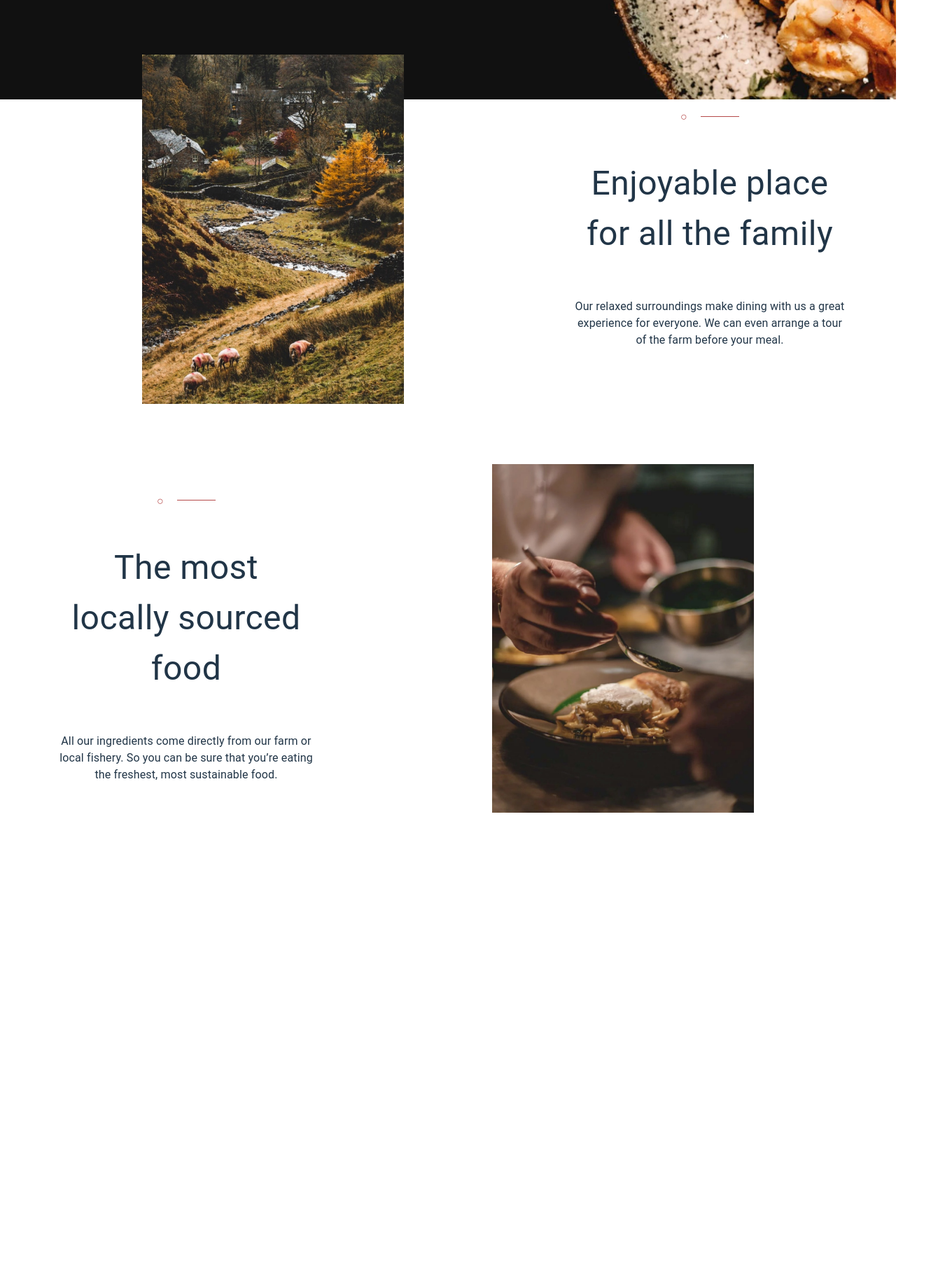
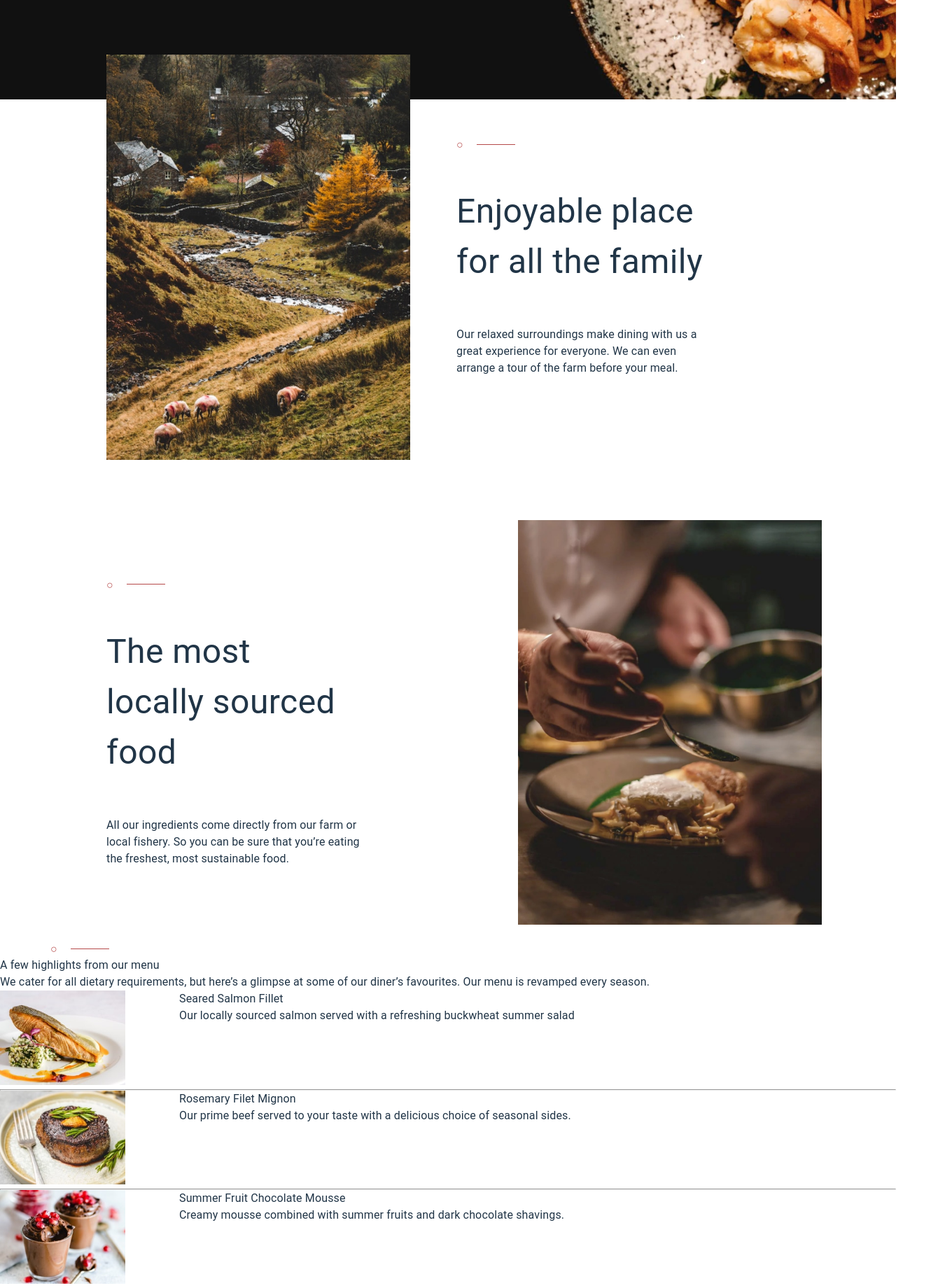
Before and after one commit to ItaloDev-Marcelo/DineRestaurant-CH-MUI-17, a React (Vite) app: page / in a window 1280 px wide. Shown: the part 658-2498 px from the top of the page at 70% size, 1360 px wide, since content can reach past the window. Before the commit the page ends 1841 px from the top, so only its background shows below. Built offline with nearby package versions, Linux system fonts and the light colour scheme.

Commit message:
update files

```diff
--- a/src/App.css
+++ b/src/App.css
@@ -6,10 +6,15 @@
 }
 
 
+body {
+  overflow-x: hidden;
+}
+
 body
 .Dine-home {
   background-image: url(./assets/images/homepage/hero-bg-mobile@2x.jpg);
   background-repeat: no-repeat;
+  background-position: center;
   background-size: cover;
   height: 100vh;
   width: 100vw;
@@ -54,6 +59,8 @@ body
 
 
 
+
+
 @media (min-width: 600px)  {
 
 body
@@ -84,6 +91,13 @@ body
     height: 100vh;
   }
 
+  .desktop img {
+    max-width: 100%;
+    width: 70%;
+  }
+
+
+
 
   .mobile, .tablet {
     display: none;
@@ -93,4 +107,11 @@ body
     display: block;
   }
 
+
+
+  .line-image {
+    display: flex;
+    justify-content: flex-start;
+    margin-left: 4.5em;
   }
+  }
--- a/src/App.jsx
+++ b/src/App.jsx
@@ -2,6 +2,7 @@
 import './App.css'
 import AboutUs from './Pages/AboutUs'
 import Home from './Pages/Home'
+import MenuSection from './Pages/MenuSection'
 
 function App() {
 
@@ -10,6 +11,7 @@ function App() {
      <Home/>
      <main>
         <AboutUs/>
+        <MenuSection/>
      </main>
     </>
   )
--- a/src/Pages/AboutUs.jsx
+++ b/src/Pages/AboutUs.jsx
@@ -27,45 +27,52 @@ export default function AboutUs() {
 
 
   return (
-    <Stack component='section' className="Travel-plates" padding='1em' textAlign='center'
+    <Stack component='section' className="Travel-plates"
+    padding={{xs: '1em', lg: '1em 5em'}} textAlign={{xs: 'center' , lg: 'left'}}
      >
-       <Stack component='article'  flexDirection={{lg: 'row'}} sx={{position: 'relative', top: '-5em'}} justifyContent='center' alignItems='center'>
-              <Box className='mobile reveal'  >
+
+
+       <Stack component='article'   display={'flex'}
+        flexDirection={{lg: 'row'}} sx={{position: 'relative', top: '-5em', left: {lg: '4.5em'},
+          justifyContent:'center',  alignItems:'center'}} >
+              <Box component='div' className='mobile reveal'  >
               <img src={CheepImage1} alt="" />
               </Box>
-              <Box className='tablet reveal' >
+              <Box  component='div' className='tablet reveal' >
               <img src={CheepImage2} alt="" />
               </Box>
-              <Box className='desktop reveal' >
+              <Box  component='div' className='desktop reveal' >
               <img src={CheepImage3} alt="" />
               </Box>
-          <Stack component='div' className="reveal" margin='1em 0' maxWidth='500px' >
-              <Box className='line-image'position='relative'>
+          <Stack component='div' className="reveal" margin='1em 0' maxWidth='500px' position='relative' left={{lg: '-12em'}} >
+              <Box className='line-image'>
                  <Box className='bubble'>○</Box>
                  <Box className='line'></Box>
               </Box>
               <Typography component='h2' fontSize={{xs: '2em',md: '3em', lg: '3em'}} padding='0 1.5em' margin='1em 0'>Enjoyable place for all the family </Typography>
-              <Typography component='p' padding={{xs: '0 1.4em', md: '0 3.5em'}}  margin='.5em 0' >Our relaxed surroundings make dining with us a great experience for everyone. We can even arrange
+              <Typography component='p' padding={{xs: '0 1.4em', md: '0 3.5em', lg: '0 4em'}} margin={{xs: '.5em 0', lg: '0.5em 0 .5em .5em'}}  >Our relaxed surroundings make dining with us a great experience for everyone. We can even arrange
               a tour of the farm before your meal.</Typography>
           </Stack>
        </Stack>
-       <Stack component='article' flexDirection={{lg: 'row-reverse'}} justifyContent='center' alignItems='center' >
-          <Box className='mobile reveal'>
+
+
+       <Stack component='article'   display='flex' flexDirection={{lg: 'row-reverse'}}   justifyContent={{xs: 'center', lg: 'flex-end'}} alignItems='center'   >
+              <Box className='mobile reveal'>
               <img src={FoodPlate1} alt="" />
               </Box>
               <Box className='tablet reveal'>
               <img src={FoodPlate2} alt="" />
               </Box>
-              <Box className='desktop reveal'>
+              <Box className='desktop reveal' position='relative' right='-10em'>
               <img src={FoodPlate3} alt="" />
               </Box>
-          <Stack component='div' className="reveal"  margin='1em 0' maxWidth='500px'>
+          <Stack component='div' className="reveal"  margin={{xs: '1em 0', lg: '0'}} maxWidth='500px'>
               <Box className='line-image' position='relative'>
               <Box className='bubble'>○</Box>
               <Box className='line'></Box>
               </Box>
               <Typography component='h2' fontSize={{xs: '2em',md: '3em', lg: '3em'}} padding='0 1.5em' margin='1em 0'>The most locally sourced food</Typography>
-              <Typography component='p' padding={{xs: '0 1.4em', md: '0 3.5em'}} margin='.5em 0' >All our ingredients come directly from our farm or local fishery. So you can be sure that you’re
+              <Typography component='p' padding={{xs: '0 1.4em', md: '0 3.5em' , lg: '0 4em'}} margin={{xs: '.5em 0', lg: '0.5em 0 .5em .5em'}} >All our ingredients come directly from our farm or local fishery. So you can be sure that you’re
               eating the freshest, most sustainable food.</Typography>
           </Stack>
        </Stack>
--- a/src/Pages/MenuSection.jsx
+++ b/src/Pages/MenuSection.jsx
@@ -0,0 +1,79 @@
+import { Box, Stack, Typography } from "@mui/material";
+
+import Salmon0 from '../assets/images/homepage/salmon-mobile@2x.jpg';
+import Salmon1 from '../assets/images/homepage/salmon-desktop-tablet@2x.jpg';
+
+import Beef0 from '../assets/images/homepage/beef-mobile@2x.jpg';
+import Beef1 from '../assets/images/homepage/beef-desktop-tablet@2x.jpg';
+
+import Snack0 from '../assets/images/homepage/chocolate-mobile@2x.jpg';
+import Snack1 from '../assets/images/homepage/chocolate-desktop-tablet@2x.jpg';
+
+export default function MenuSection() {
+    return (
+        <Stack>
+            <Stack className='menuHeader--info'>
+                <Box className='line-image'>
+                    <Box className='bubble'>○</Box>
+                    <Box className='line'></Box>
+                </Box>
+                <Typography component='h2' >A few highlights from our menu</Typography>
+                <Typography component='p'  >We cater for all dietary requirements, but here’s a glimpse at some of our diner’s favourites.
+                    Our menu is revamped every season.</Typography>
+
+            </Stack>
+
+
+            <Stack className="foodList">
+                <Box sx={{ display: 'flex', flexDirection: 'row' }}>
+                    <Box className='image-container'>
+                        <Box className='mobile'>
+                            <img src={Salmon0} alt="" />
+                        </Box>
+                        <Box className='tablet desktop '>
+                            <img src={Salmon1} alt="" />
+                        </Box>
+
+                    </Box>
+                    <Box className='list-info'>
+                        <Typography component='h3'>Seared Salmon Fillet</Typography>
+                        <Typography component='p'>Our locally sourced salmon served with a refreshing buckwheat summer salad</Typography>
+                    </Box>
+                </Box>
+                <hr />
+                <Box sx={{ display: 'flex', flexDirection: 'row' }}>
+                <Box className='image-container'>
+                        <Box className='mobile'>
+                            <img src={Beef0} alt="" />
+                        </Box>
+                        <Box className='tablet desktop  '>
+                            <img src={Beef1} alt="" />
+                        </Box>
+
+                    </Box>
+                    <Box className='list-info'>
+                        <Typography component='h3'>Rosemary Filet Mignon</Typography>
+                        <Typography component='p'>Our prime beef served to your taste with a delicious choice of seasonal sides.</Typography>
+                    </Box>
+                </Box>
+                <hr />
+                <Box sx={{ display: 'flex', flexDirection: 'row' }}>
+                <Box className='image-container'>
+                        <Box className='mobile'>
+                            <img src={ Snack0} alt="" />
+                        </Box>
+                        <Box className='tablet desktop  '>
+                            <img src={ Snack1} alt="" />
+                        </Box>
+                    </Box>
+                    <Box className='list-info'>
+                        <Typography component='h3'>Summer Fruit Chocolate Mousse</Typography>
+                        <Typography component='p'>Creamy mousse combined with  summer fruits and dark chocolate shavings.</Typography>
+                    </Box>
+                </Box>
+
+            </Stack>
+
+        </Stack>
+    )
+}
```
